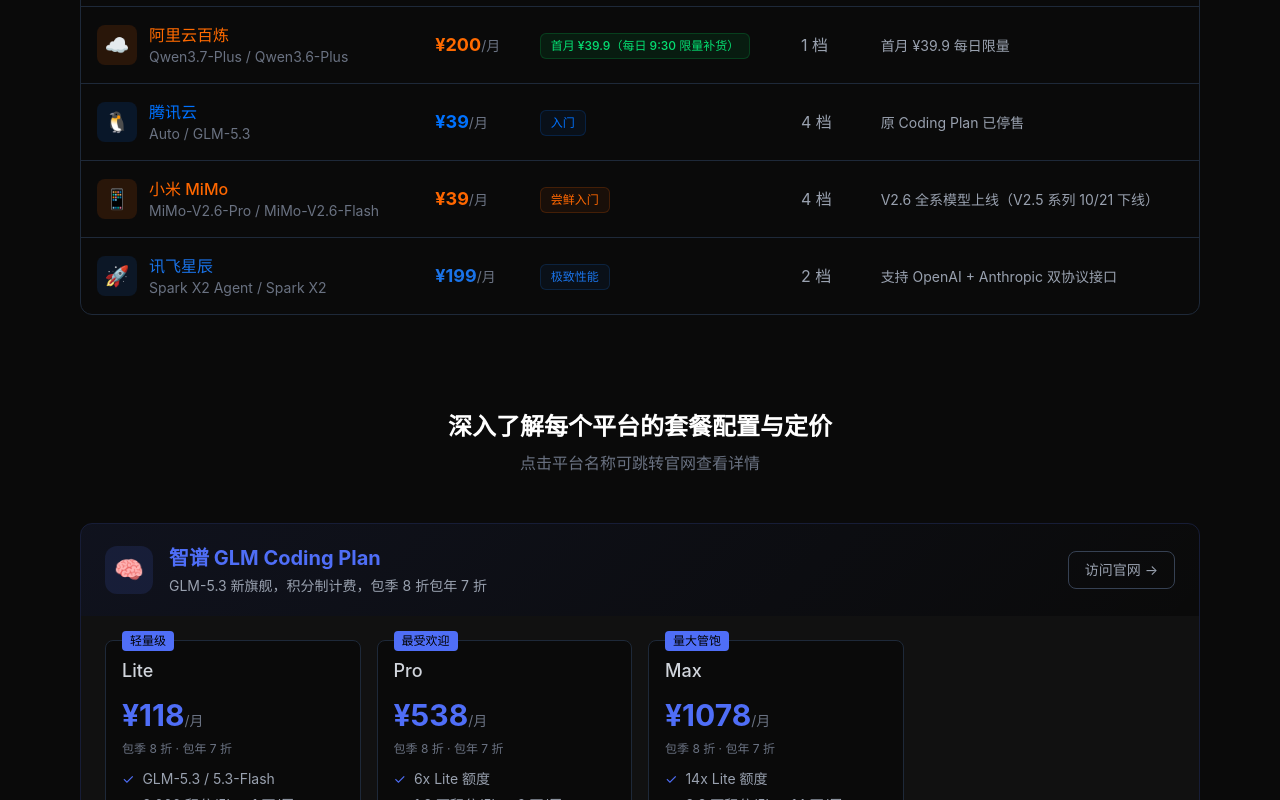
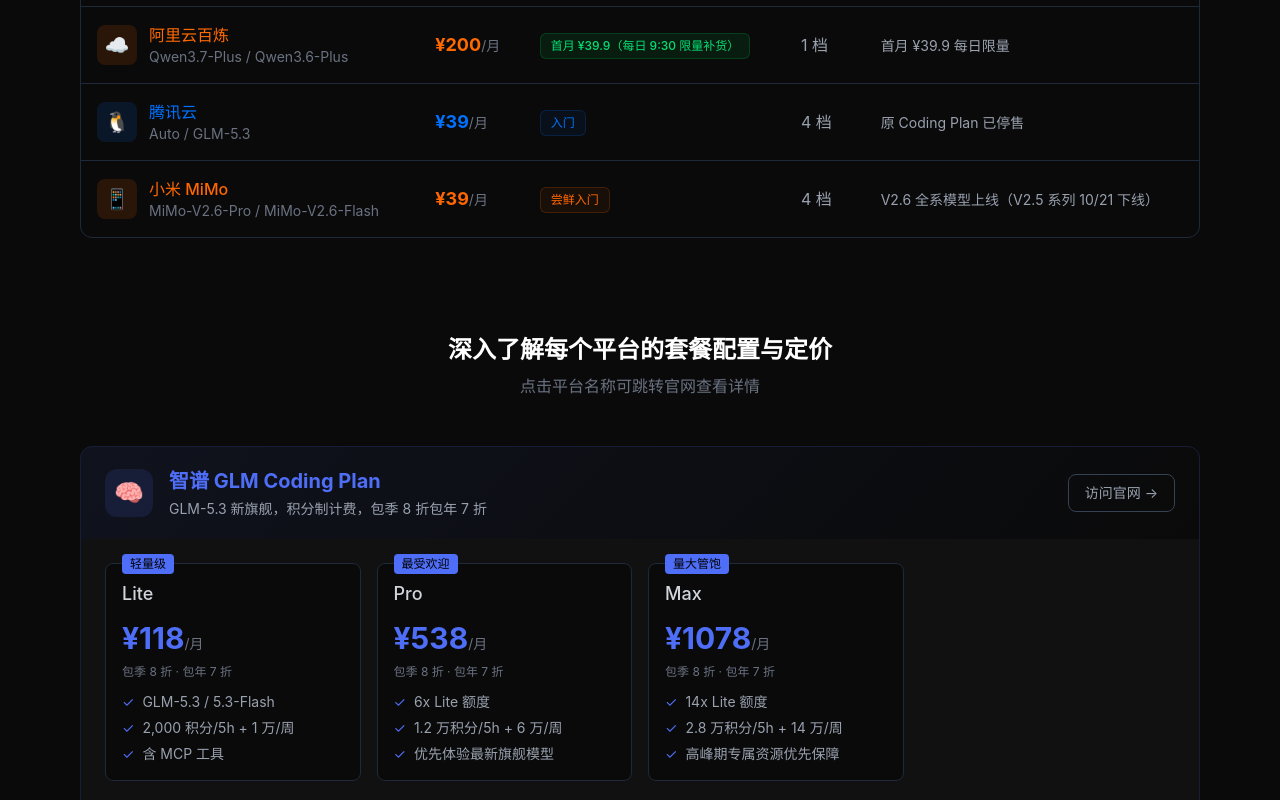
Before and after one commit to SwannTes/coding-plan-compare, a Next.js app: page / in a window 1280 px wide. Shown: the part 920-1720 px from the top of the page. Built offline with nearby package versions, Linux system fonts and the light colour scheme.

Commit message:
feat: remove xfyun platform (models falling behind, no longer competitive)

```diff
--- a/src/app/page.tsx
+++ b/src/app/page.tsx
@@ -41,7 +41,7 @@
           </div>
           <div className="flex flex-wrap justify-center gap-8 text-center">
             <div className="hero-stat">
-              <div className="text-4xl font-bold text-white">8</div>
+              <div className="text-4xl font-bold text-white">7</div>
               <div className="text-sm text-gray-400 mt-1">平台对比</div>
             </div>
             <div className="hero-stat">
--- a/src/data/plans.ts
+++ b/src/data/plans.ts
@@ -302,55 +302,4 @@
     ],
     models: ["MiMo-V2.6-Pro", "MiMo-V2.6-Flash", "MiMo-V2.5-Pro", "MiMo-V2.5"],
   },
-  {
-    id: "xfyun",
-    name: "讯飞星辰",
-    subtitle: "无忧版已下线，高效版 + 速通版在售，双协议接入",
-    icon: "🚀",
-    color: "#1A73E8",
-    url: "https://maas.xfyun.cn/packageSubscription",
-    plans: [
-      {
-        name: "高效版",
-        price: 199,
-        priceUnit: "/月",
-        note: "包季 ¥538（9折）",
-        badge: "极致性能",
-        badgeColor: "rgba(168,85,247,.15)",
-        features: [
-          "6,000 次/5h · 90,000 次/月",
-          "GLM-5.2 / DeepSeek-V4-Pro",
-          "19 款模型可选 · 波谷 0.8 倍抵扣",
-        ],
-      },
-      {
-        name: "速通版",
-        price: 999,
-        priceUnit: "/月",
-        note: "首月 ¥699 限时 · 包季 ¥2,997",
-        badge: "新上线",
-        badgeColor: "rgba(239,68,68,.15)",
-        features: [
-          "约 30,000 次/月",
-          "高峰期不排队",
-          "首月限时 ¥699",
-        ],
-      },
-    ],
-    highlights: [
-      "支持 OpenAI + Anthropic 双协议接口",
-      "19 款模型可选",
-      "波谷时段 0.8 倍抵扣",
-      "速通版高峰不排队",
-    ],
-    models: [
-      "Spark X2 Agent",
-      "Spark X2",
-      "GLM-5.2",
-      "DeepSeek-V4-Pro",
-      "Kimi-K2.7-Code",
-      "MiniMax-M2.5",
-      "Qwen3.5-397B-A17B",
-    ],
-  },
 ];
```
